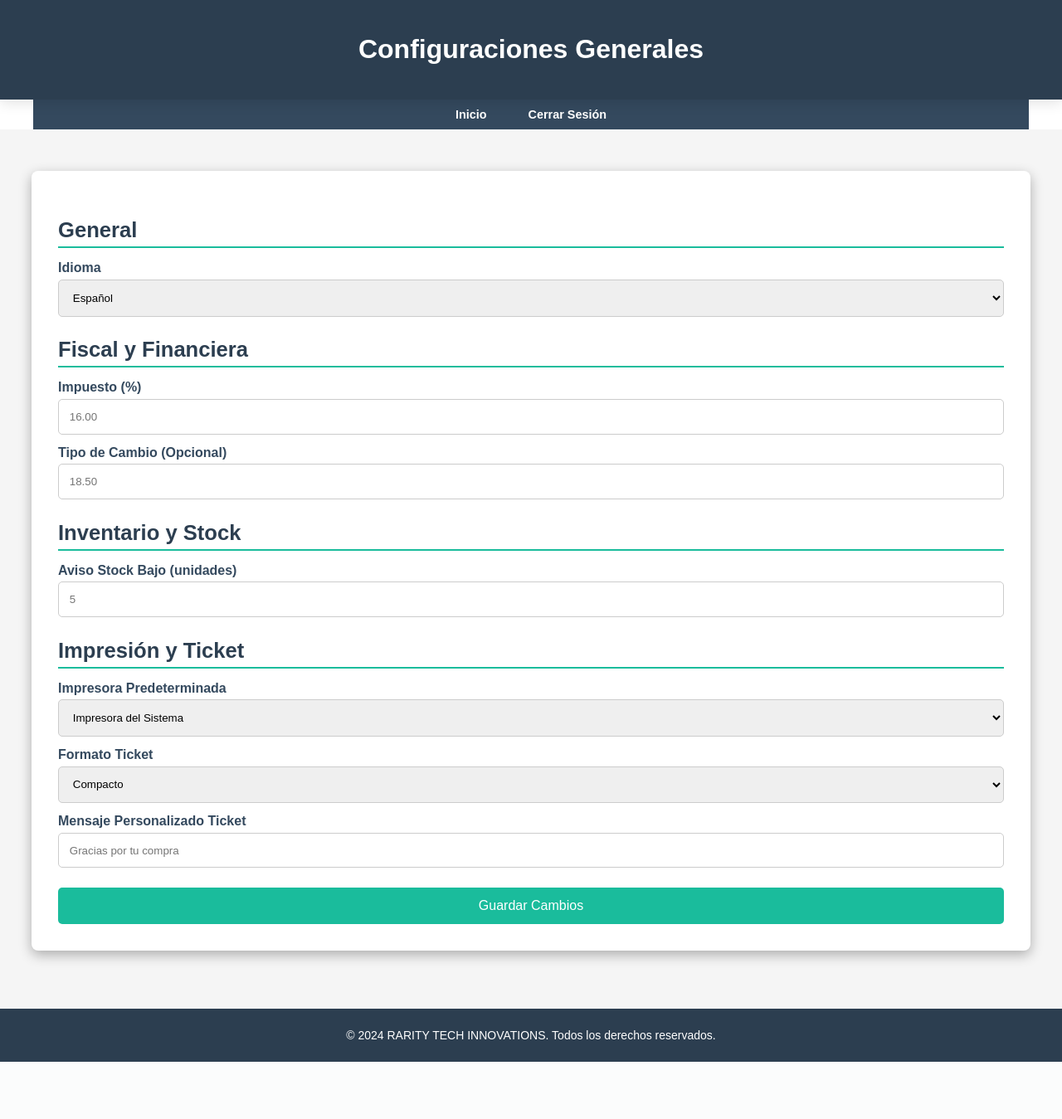
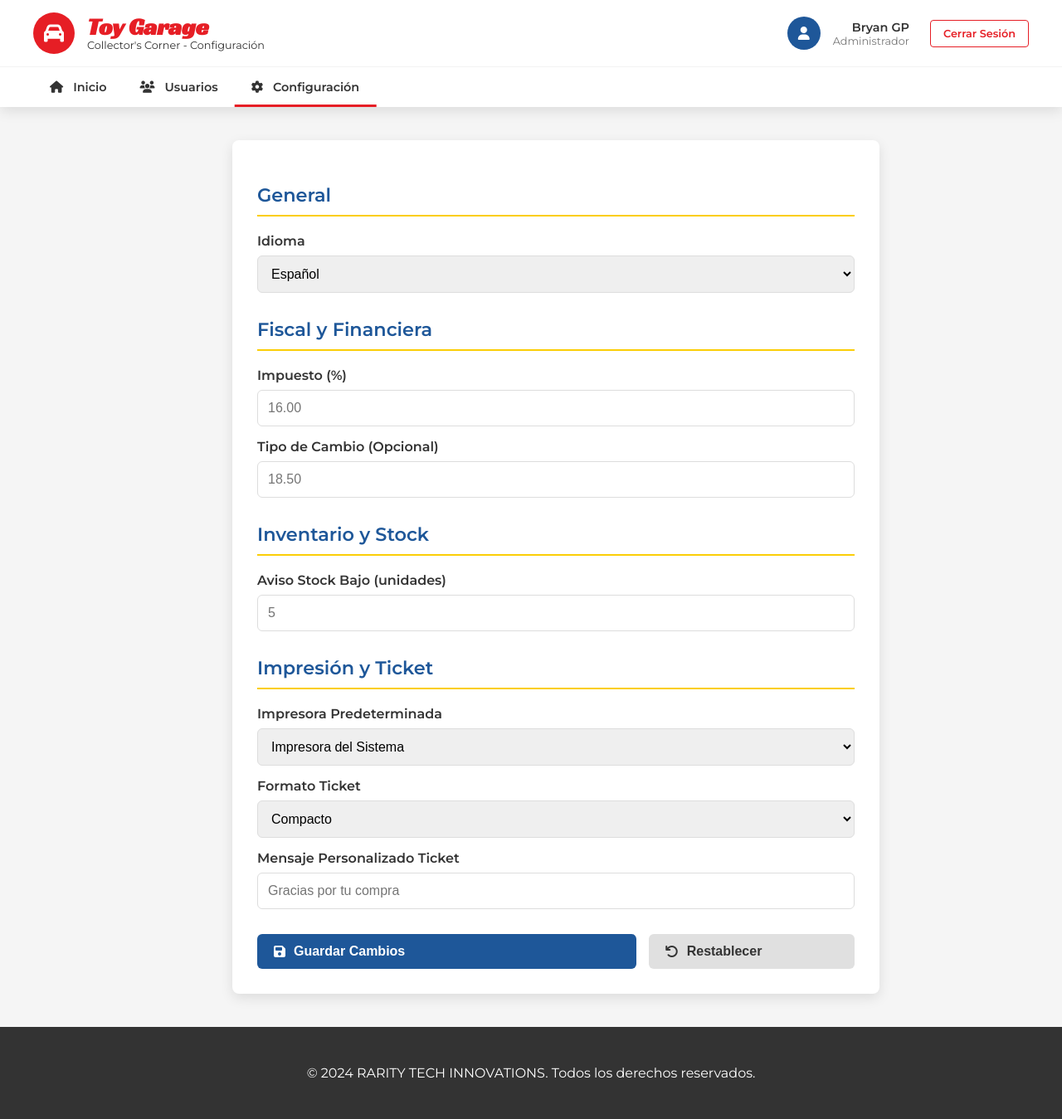
Before and after one commit to BryGP/CollectorCorner, a PHP site: page /settings.html in a window 1280 px wide. Shown: the whole page at 83% size. Before the commit the page ends 1280 px from the top, so only its background shows below. Run offline with PHP 8.4, Linux system fonts and the light colour scheme; some libraries are stand-ins or nearby versions.

Commit message:
Settings ready

```diff
--- a/public/css/settings.css
+++ b/public/css/settings.css
@@ -1,114 +1,255 @@
-/* ==========================================
-   Configuraciones Generales - settings.css
-   ========================================== */
+/* ==========================
+ CSS PARA CONFIGURACIONES - Toy Garage
+ ========================== */
 
-/* ======== VARIABLES Y CONFIGURACIÓN GLOBAL ======== */
+/* ======== VARIABLES DE COLOR ======== */
 :root {
-    --primary-color: #2c3e50;
-    --secondary-color: #34495e;
-    --accent-color: #1abc9c;
-    --hover-color: #16a085;
-    --text-color: #34495e;
-    --background-color: #f5f5f5;
-    --white-color: #ffffff;
+    --primary-red: #e61e25;
+    --primary-blue: #1e5799;
+    --accent-yellow: #fbce06;
+    --dark-gray: #333333;
+    --light-gray: #f5f5f5;
+    --white: #ffffff;
+    --black: #000000;
+    --shadow: 0 5px 15px rgba(0, 0, 0, 0.1);
+    --transition: all 0.3s cubic-bezier(0.25, 0.8, 0.25, 1);
 }
 
 /* ======== ESTILOS GENERALES ======== */
 body {
-    font-family: Arial, sans-serif;
-    background-color: var(--background-color);
+    font-family: "Montserrat", sans-serif;
+    background-color: var(--light-gray);
     margin: 0;
     padding: 0;
+    color: var(--dark-gray);
 }
 
 /* ======== HEADER ======== */
 header {
-    background-color: var(--primary-color);
-    color: var(--white-color);
-    padding: 20px;
-    text-align: center;
+    background-color: var(--white);
+    padding: 0;
+    box-shadow: var(--shadow);
+    position: sticky;
+    top: 0;
+    z-index: 100;
 }
 
-/* ======== MENÚ DE NAVEGACIÓN ======== */
-nav ul {
-    list-style: none;
-    padding: 0;
-    margin: 0;
+.header-top {
     display: flex;
-    justify-content: center;
-    background-color: var(--secondary-color);
+    justify-content: space-between;
+    align-items: center;
+    padding: 15px 40px;
+    border-bottom: 1px solid rgba(0, 0, 0, 0.05);
 }
 
-nav ul li {
-    margin: 0 10px;
+.logo {
+    display: flex;
+    align-items: center;
+    gap: 15px;
 }
 
-nav ul li a {
-    text-decoration: none;
-    color: var(--white-color);
-    padding: 10px 15px;
-    border-radius: 4px;
-    transition: background-color 0.3s ease;
+.logo-icon {
+    width: 50px;
+    height: 50px;
+    background-color: var(--primary-red);
+    border-radius: 50%;
+    display: flex;
+    align-items: center;
+    justify-content: center;
+    color: var(--white);
+    font-size: 1.5em;
 }
 
-nav ul li a:hover {
-    background-color: var(--accent-color);
+.logo-text h1 {
+    font-family: "Racing Sans One", cursive;
+    margin: 0;
+    font-size: 1.8em;
+    color: var(--primary-red);
+    line-height: 1;
+}
+
+.logo-text h2 {
+    margin: 0;
+    font-size: 0.8em;
+    color: var(--dark-gray);
+    font-weight: 400;
+}
+
+/* ======== USER INFO ======== */
+.user-info {
+    display: flex;
+    align-items: center;
+    gap: 15px;
+}
+
+.user-avatar {
+    width: 40px;
+    height: 40px;
+    background-color: var(--primary-blue);
+    border-radius: 50%;
+    display: flex;
+    align-items: center;
+    justify-content: center;
+    color: var(--white);
+}
+
+.user-details {
+    text-align: right;
+}
+
+.user-name {
+    font-weight: 600;
+    font-size: 0.9em;
+}
+
+.user-role {
+    font-size: 0.8em;
+    color: #777;
+}
+
+.logout-btn {
+    background-color: transparent;
+    border: 1px solid var(--primary-red);
+    color: var(--primary-red);
+    padding: 8px 15px;
+    border-radius: 4px;
+    cursor: pointer;
+    font-family: "Montserrat", sans-serif;
+    font-weight: 600;
+    font-size: 0.8em;
+    transition: var(--transition);
+    margin-left: 10px;
+}
+
+.logout-btn:hover {
+    background-color: var(--primary-red);
+    color: var(--white);
+}
+
+/* ======== NAVBAR ======== */
+nav {
+    background-color: var(--white);
+    padding: 0 40px;
+}
+
+nav ul {
+    list-style-type: none;
+    margin: 0;
+    padding: 0;
+    display: flex;
+}
+
+nav li {
+    margin: 0;
+}
+
+nav a {
+    text-decoration: none;
+    color: var(--dark-gray);
+    font-weight: 600;
+    display: block;
+    padding: 15px 20px;
+    transition: var(--transition);
+    position: relative;
+    font-size: 0.9em;
+}
+
+nav a::after {
+    content: "";
+    position: absolute;
+    bottom: 0;
+    left: 50%;
+    transform: translateX(-50%);
+    width: 0;
+    height: 3px;
+    background-color: var(--primary-red);
+    transition: var(--transition);
+}
+
+nav a:hover {
+    color: var(--primary-red);
+}
+
+nav a:hover::after,
+nav a.active::after {
+    width: 100%;
+}
+
+nav a i {
+    margin-right: 8px;
 }
 
 /* ======== CONTENIDO PRINCIPAL ======== */
 main {
-    padding: 20px;
+    flex-grow: 1;
+    padding: 40px;
     max-width: 800px;
     margin: 0 auto;
-    background-color: transparent;
+    width: 100%;
+    box-sizing: border-box;
 }
 
 /* ======== CONTENEDOR MODAL ======== */
 .modal-content {
-    background-color: var(--white-color);
+    background-color: var(--white);
     border-radius: 8px;
-    box-shadow: 0 5px 15px rgba(0, 0, 0, 0.3);
-    width: 150%;
-    /* Ancho del modal en porcentaje */
-    max-width: 1600px;
-    /* Ancho máximo más amplio */
-    margin: 30px auto;
-    padding: 2rem;
-    position: relative;
-    left: 50%;
-    /* Centra horizontalmente */
-    transform: translateX(-50%);
-    /* Ajusta el desplazamiento para centrar */
+    box-shadow: var(--shadow);
+    width: 100%;
+    margin: 0 auto;
+    padding: 30px;
+    animation: fadeIn 0.3s ease-out;
+}
+
+@keyframes fadeIn {
+    from {
+        opacity: 0;
+        transform: translateY(20px);
+    }
+
+    to {
+        opacity: 1;
+        transform: translateY(0);
+    }
 }
 
 .modal-title {
-    color: var(--primary-color);
-    border-bottom: 2px solid var(--accent-color);
-    padding-bottom: 5px;
-    margin-bottom: 15px;
-    font-size: 1.6em;
+    color: var(--primary-blue);
+    border-bottom: 2px solid var(--accent-yellow);
+    padding-bottom: 10px;
+    margin-bottom: 20px;
+    font-size: 1.4em;
+    font-weight: 600;
 }
 
 /* ======== FORMULARIOS ======== */
 .form-group {
-    margin-bottom: 1.5rem;
+    margin-bottom: 30px;
 }
 
 .form-group label {
     display: block;
-    margin-top: 0.8rem;
-    font-weight: bold;
-    color: var(--text-color);
+    margin-top: 15px;
+    margin-bottom: 8px;
+    font-weight: 600;
+    color: var(--dark-gray);
 }
 
 .form-group input,
 .form-group select {
     width: 100%;
-    padding: 0.8rem;
-    border-radius: 5px;
-    border: 1px solid #ccc;
-    margin-top: 0.3rem;
+    padding: 12px;
+    border: 1px solid #ddd;
+    border-radius: 6px;
+    font-size: 1em;
+    transition: all 0.3s ease;
     box-sizing: border-box;
+}
+
+.form-group input:focus,
+.form-group select:focus {
+    border-color: var(--primary-blue);
+    box-shadow: 0 0 0 2px rgba(30, 87, 153, 0.1);
+    outline: none;
 }
 
 /* Eliminar flechas del input number */
@@ -118,50 +259,103 @@ input[type="number"]::-webkit-outer-spin-button {
     margin: 0;
 }
 
-/* ======== BOTONES ======== */
-.submit-btn {
-    background-color: var(--accent-color);
-    color: var(--white-color);
-    border: none;
-    border-radius: 5px;
-    padding: 0.8rem 1.5rem;
-    cursor: pointer;
-    width: 100%;
-    font-size: 1rem;
-    transition: background-color 0.3s ease;
+/* ======== BOTONES DE ACCIÓN ======== */
+.actions {
+    display: flex;
+    gap: 15px;
+    margin-top: 30px;
 }
 
-.submit-btn:hover {
-    background-color: var(--hover-color);
+.primary-btn,
+.secondary-btn {
+    padding: 12px 20px;
+    border: none;
+    border-radius: 6px;
+    font-size: 1em;
+    font-weight: 600;
+    cursor: pointer;
+    transition: all 0.3s ease;
+    display: inline-flex;
+    align-items: center;
+    gap: 10px;
 }
 
-/* ======== PIE DE PÁGINA ======== */
-footer {
-    text-align: center;
-    padding: 10px;
-    background-color: var(--primary-color);
-    color: var(--white-color);
-    margin-top: 20px;
-    font-size: 14px;
+.primary-btn {
+    background-color: var(--primary-blue);
+    color: white;
+    flex: 2;
 }
 
-/* ======== RESPONSIVE DESIGN ======== */
-@media (max-width: 1024px) {
-    .modal-content {
-        max-width: 800px;
-    }
+.primary-btn:hover {
+    background-color: #154360;
+    transform: translateY(-2px);
+    box-shadow: 0 4px 8px rgba(0, 0, 0, 0.1);
 }
 
+.secondary-btn {
+    background-color: #e0e0e0;
+    color: var(--dark-gray);
+    flex: 1;
+}
+
+.secondary-btn:hover {
+    background-color: #d0d0d0;
+    transform: translateY(-2px);
+    box-shadow: 0 4px 8px rgba(0, 0, 0, 0.1);
+}
+
+/* ======== RESPONSIVE ======== */
 @media (max-width: 768px) {
+    .header-top {
+        flex-direction: column;
+        padding: 15px 20px;
+    }
+
+    .logo {
+        margin-bottom: 15px;
+    }
+
+    nav {
+        padding: 0 20px;
+    }
+
+    nav ul {
+        flex-wrap: wrap;
+        justify-content: center;
+    }
+
+    nav a {
+        padding: 10px 15px;
+    }
+
+    main {
+        padding: 20px;
+    }
+
     .modal-content {
-        max-width: 600px;
-        padding: 1.5rem;
+        padding: 20px;
+    }
+
+    .actions {
+        flex-direction: column;
+    }
+
+    .primary-btn,
+    .secondary-btn {
+        width: 100%;
     }
 }
 
 @media (max-width: 480px) {
     .modal-content {
-        max-width: 95%;
-        padding: 1rem;
+        padding: 15px;
+    }
+
+    .form-group {
+        margin-bottom: 20px;
+    }
+
+    .modal-title {
+        font-size: 1.2em;
     }
 }
--- /dev/null
+++ b/public/js/settings.js
@@ -0,0 +1,119 @@
+// js/settings.js - Funcionalidad para la página de configuraciones
+
+// Importar Firebase y Firestore
+import { db } from "./firebase-config.js"
+import { doc, getDoc, setDoc, updateDoc } from "https://www.gstatic.com/firebasejs/9.6.1/firebase-firestore.js"
+import { checkAdminAccess } from "./auth-check.js"
+
+// Función para inicializar la página
+document.addEventListener("DOMContentLoaded", async () => {
+    console.log("Cargando página de configuraciones...")
+
+    // Verificar si el usuario es administrador
+    const isAdmin = await checkAdminAccess()
+    if (!isAdmin) return // Si no es admin, la función ya redirigió
+
+    // Cargar configuraciones actuales
+    await loadSettings()
+
+    // Configurar eventos para los botones
+    setupEventListeners()
+})
+
+// Función para cargar las configuraciones desde Firestore
+async function loadSettings() {
+    try {
+        // Intentar obtener el documento de configuraciones
+        const settingsDoc = await getDoc(doc(db, "Settings", "general"))
+
+        if (settingsDoc.exists()) {
+            const settings = settingsDoc.data()
+            console.log("Configuraciones cargadas:", settings)
+
+            // Llenar los campos del formulario con los valores de la base de datos
+            document.getElementById("language").value = settings.language || "es"
+            document.getElementById("taxRate").value = settings.taxRate || "16.00"
+            document.getElementById("exchangeRate").value = settings.exchangeRate || "18.50"
+            document.getElementById("lowStockAlert").value = settings.lowStockAlert || "5"
+            document.getElementById("defaultPrinter").value = settings.defaultPrinter || "system"
+            document.getElementById("ticketFormat").value = settings.ticketFormat || "compact"
+            document.getElementById("ticketMessage").value = settings.ticketMessage || "Gracias por tu compra"
+        } else {
+            console.log("No se encontraron configuraciones, se usarán valores predeterminados")
+        }
+    } catch (error) {
+        console.error("Error al cargar configuraciones:", error)
+        alert("Error al cargar configuraciones. Se usarán valores predeterminados.")
+    }
+}
+
+// Función para guardar las configuraciones en Firestore
+async function saveSettings() {
+    try {
+        // Obtener valores del formulario
+        const settings = {
+            language: document.getElementById("language").value,
+            taxRate: Number.parseFloat(document.getElementById("taxRate").value),
+            exchangeRate: Number.parseFloat(document.getElementById("exchangeRate").value),
+            lowStockAlert: Number.parseInt(document.getElementById("lowStockAlert").value),
+            defaultPrinter: document.getElementById("defaultPrinter").value,
+            ticketFormat: document.getElementById("ticketFormat").value,
+            ticketMessage: document.getElementById("ticketMessage").value,
+            updatedAt: new Date(),
+        }
+
+        // Verificar si el documento ya existe
+        const settingsDoc = await getDoc(doc(db, "Settings", "general"))
+
+        if (settingsDoc.exists()) {
+            // Actualizar documento existente
+            await updateDoc(doc(db, "Settings", "general"), settings)
+        } else {
+            // Crear nuevo documento
+            await setDoc(doc(db, "Settings", "general"), {
+                ...settings,
+                createdAt: new Date(),
+            })
+        }
+
+        alert("Configuraciones guardadas correctamente")
+    } catch (error) {
+        console.error("Error al guardar configuraciones:", error)
+        alert("Error al guardar configuraciones. Por favor, intenta de nuevo.")
+    }
+}
+
+// Función para restablecer los valores predeterminados
+function resetSettings() {
+    if (confirm("¿Estás seguro de que deseas restablecer todas las configuraciones a sus valores predeterminados?")) {
+        document.getElementById("language").value = "es"
+        document.getElementById("taxRate").value = "16.00"
+        document.getElementById("exchangeRate").value = "18.50"
+        document.getElementById("lowStockAlert").value = "5"
+        document.getElementById("defaultPrinter").value = "system"
+        document.getElementById("ticketFormat").value = "compact"
+        document.getElementById("ticketMessage").value = "Gracias por tu compra"
+    }
+}
+
+// Función para configurar los event listeners
+function setupEventListeners() {
+    // Botón para guardar configuraciones
+    document.getElementById("saveSettingsBtn").addEventListener("click", saveSettings)
+
+    // Botón para restablecer configuraciones
+    document.getElementById("resetSettingsBtn").addEventListener("click", resetSettings)
+
+    // Validación de campos numéricos
+    document.getElementById("taxRate").addEventListener("input", function () {
+        if (this.value > 100) this.value = 100
+        if (this.value < 0) this.value = 0
+    })
+
+    document.getElementById("lowStockAlert").addEventListener("input", function () {
+        if (this.value < 1) this.value = 1
+    })
+}
+
+// Exportar funciones para uso en otros archivos
+export { loadSettings, saveSettings, resetSettings }
--- a/public/menu1.html
+++ b/public/menu1.html
@@ -10,6 +10,7 @@
 </head>
 
 <body>
+    <!-- Encabezado global -->
     <header>
         <div class="header-top">
             <div class="logo">
@@ -44,6 +45,7 @@
         </nav>
     </header>
 
+    <!-- Contenido principal -->
     <main>
         <h1 class="page-title">Panel de Control</h1>
 
--- a/public/settings.html
+++ b/public/settings.html
@@ -4,67 +4,139 @@
 <head>
     <meta charset="UTF-8">
     <meta name="viewport" content="width=device-width, initial-scale=1.0">
-    <title>Configuraciones Generales</title>
+    <title>Configuraciones Generales - Toy Garage</title>
     <link rel="stylesheet" href="css/menu1.css">
     <link rel="stylesheet" href="css/settings.css">
+    <link rel="stylesheet" href="https://cdnjs.cloudflare.com/ajax/libs/font-awesome/6.4.0/css/all.min.css">
+    <link
+        href="https://fonts.googleapis.com/css2?family=Montserrat:wght@400;600;800&family=Racing+Sans+One&display=swap"
+        rel="stylesheet">
 </head>
 
 <body>
+    <!-- Encabezado adaptado exactamente como en las capturas -->
     <header>
-        <h1>Configuraciones Generales</h1>
+        <div class="header-top">
+            <div class="logo">
+                <div class="logo-icon">
+                    <i class="fas fa-car"></i>
+                </div>
+                <div class="logo-text">
+                    <h1>Toy Garage</h1>
+                    <h2>Collector's Corner - Configuración</h2>
+                </div>
+            </div>
+
+            <div class="user-info">
+                <div class="user-avatar">
+                    <i class="fas fa-user"></i>
+                </div>
+                <div class="user-details">
+                    <div class="user-name" id="userName">Bryan GP</div>
+                    <div class="user-role" id="userRole">Administrador</div>
+                </div>
+                <button id="logoutBtn" class="logout-btn">Cerrar Sesión</button>
+            </div>
+        </div>
+
+        <nav>
+            <ul>
+                <li><a href="menu1.html"><i class="fas fa-home"></i> Inicio</a></li>
+                <li><a href="usuarios.html"><i class="fas fa-users"></i> Usuarios</a></li>
+                <li><a href="settings.html" class="active"><i class="fas fa-cog"></i> Configuración</a></li>
+            </ul>
+        </nav>
     </header>
-    <nav>
-        <ul>
-            <li><a href="menu1.html">Inicio</a></li>
-            <li><a href="home.html">Cerrar Sesión</a></li>
-        </ul>
-    </nav>
+
+    <!-- Contenido principal -->
     <main>
         <div class="modal-content">
             <section class="form-group">
                 <h3 class="modal-title">General</h3>
-                <label>Idioma</label>
-                <select>
-                    <option>Español</option>
-                    <option>Inglés</option>
+                <label for="language">Idioma</label>
+                <select id="language">
+                    <option value="es">Español</option>
+                    <option value="en">Inglés</option>
                 </select>
             </section>
 
             <section class="form-group">
                 <h3 class="modal-title">Fiscal y Financiera</h3>
-                <label>Impuesto (%)</label>
-                <input type="number" placeholder="16.00">
-                <label>Tipo de Cambio (Opcional)</label>
-                <input type="number" placeholder="18.50">
+                <label for="taxRate">Impuesto (%)</label>
+                <input type="number" id="taxRate" placeholder="16.00" step="0.01" min="0" max="100">
+                <label for="exchangeRate">Tipo de Cambio (Opcional)</label>
+                <input type="number" id="exchangeRate" placeholder="18.50" step="0.01" min="0">
             </section>
 
             <section class="form-group">
                 <h3 class="modal-title">Inventario y Stock</h3>
-                <label>Aviso Stock Bajo (unidades)</label>
-                <input type="number" placeholder="5">
+                <label for="lowStockAlert">Aviso Stock Bajo (unidades)</label>
+                <input type="number" id="lowStockAlert" placeholder="5" min="1">
             </section>
 
             <section class="form-group">
                 <h3 class="modal-title">Impresión y Ticket</h3>
-                <label>Impresora Predeterminada</label>
-                <select>
-                    <option>Impresora del Sistema</option>
+                <label for="defaultPrinter">Impresora Predeterminada</label>
+                <select id="defaultPrinter">
+                    <option value="system">Impresora del Sistema</option>
                 </select>
-                <label>Formato Ticket</label>
-                <select>
-                    <option>Compacto</option>
-                    <option>Detallado</option>
+                <label for="ticketFormat">Formato Ticket</label>
+                <select id="ticketFormat">
+                    <option value="compact">Compacto</option>
+                    <option value="detailed">Detallado</option>
                 </select>
-                <label>Mensaje Personalizado Ticket</label>
-                <input type="text" placeholder="Gracias por tu compra">
+                <label for="ticketMessage">Mensaje Personalizado Ticket</label>
+                <input type="text" id="ticketMessage" placeholder="Gracias por tu compra">
             </section>
 
-            <button class="submit-btn">Guardar Cambios</button>
+            <div class="actions">
+                <button id="saveSettingsBtn" class="primary-btn">
+                    <i class="fas fa-save"></i> Guardar Cambios
+                </button>
+                <button id="resetSettingsBtn" class="secondary-btn">
+                    <i class="fas fa-undo"></i> Restablecer
+                </button>
+            </div>
         </div>
     </main>
+
     <footer>
         <p>&copy; 2024 RARITY TECH INNOVATIONS. Todos los derechos reservados.</p>
     </footer>
+
+    <!-- Scripts de módulos -->
+    <script type="module">
+        import { checkAdminAccess, logout } from "./js/auth-check.js";
+
+        document.addEventListener("DOMContentLoaded", async () => {
+            // Verificar si el usuario es administrador
+            const isAdmin = await checkAdminAccess();
+            if (!isAdmin) return; // Si no es admin, la función ya redirigió
+
+            // Mostrar información del usuario
+            const userData = JSON.parse(sessionStorage.getItem("currentUser"));
+            if (userData) {
+                const userNameElement = document.getElementById("userName");
+                if (userNameElement) {
+                    userNameElement.textContent = userData.name || "";
+                }
+
+                const userRoleElement = document.getElementById("userRole");
+                if (userRoleElement) {
+                    userRoleElement.textContent = userData.role === "admin" ? "Administrador" : "Empleado";
+                }
+            }
+
+            // Configurar botón de logout
+            const logoutBtn = document.getElementById("logoutBtn");
+            if (logoutBtn) {
+                logoutBtn.addEventListener("click", logout);
+            }
+        });
+    </script>
+    <script type="module" src="js/settings.js"></script>
+    <script type="module" src="js/config.js"></script>
+    <script type="module" src="js/security.js"></script>
 </body>
 
 </html>
--- a/public/usuarios.html
+++ b/public/usuarios.html
@@ -27,7 +27,7 @@
                 </div>
                 <div class="logo-text">
                     <h1>Toy Garage</h1>
-                    <h2>Collector's Corner - Inventario General</h2>
+                    <h2>Collector's Corner - Gestión de Usuarios </h2>
                 </div>
             </div>
         </div>
@@ -39,7 +39,6 @@
             </ul>
         </nav>
     </header>
-
 
     <!-- Contenido principal -->
     <main>
```
Also changed, not shown: public/clientes.html (deleted, +0 -56 lines).
